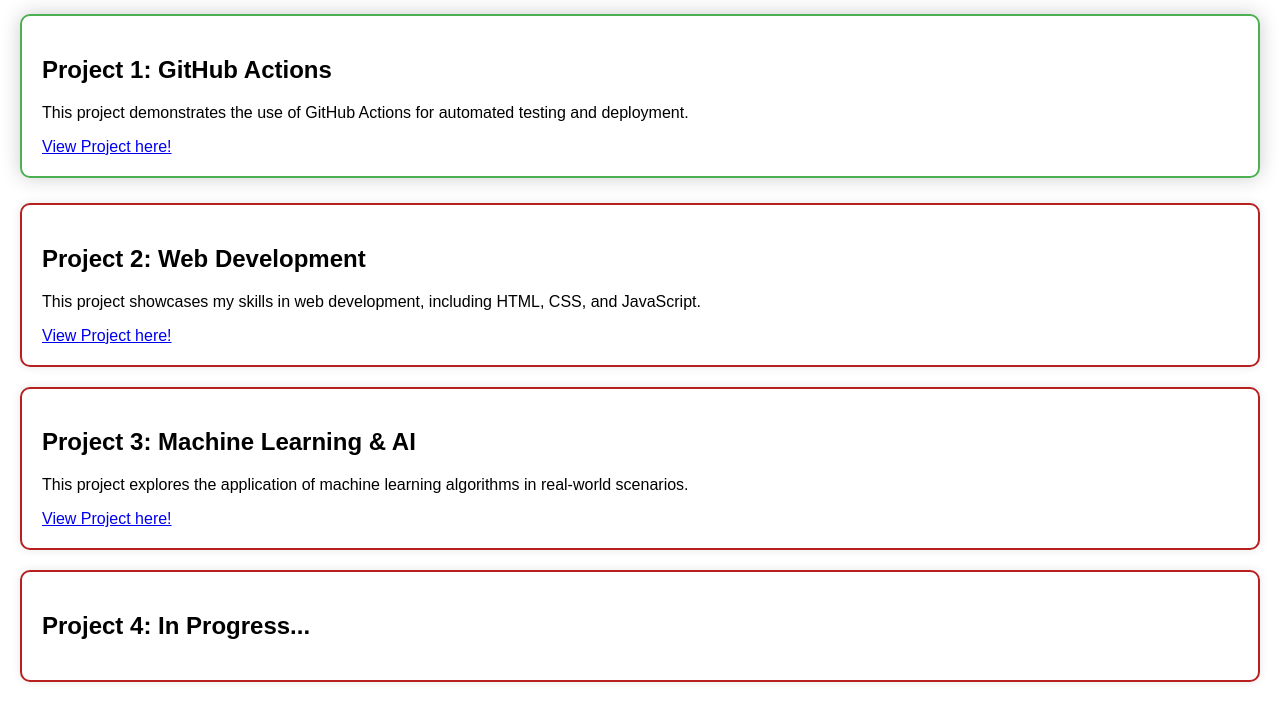
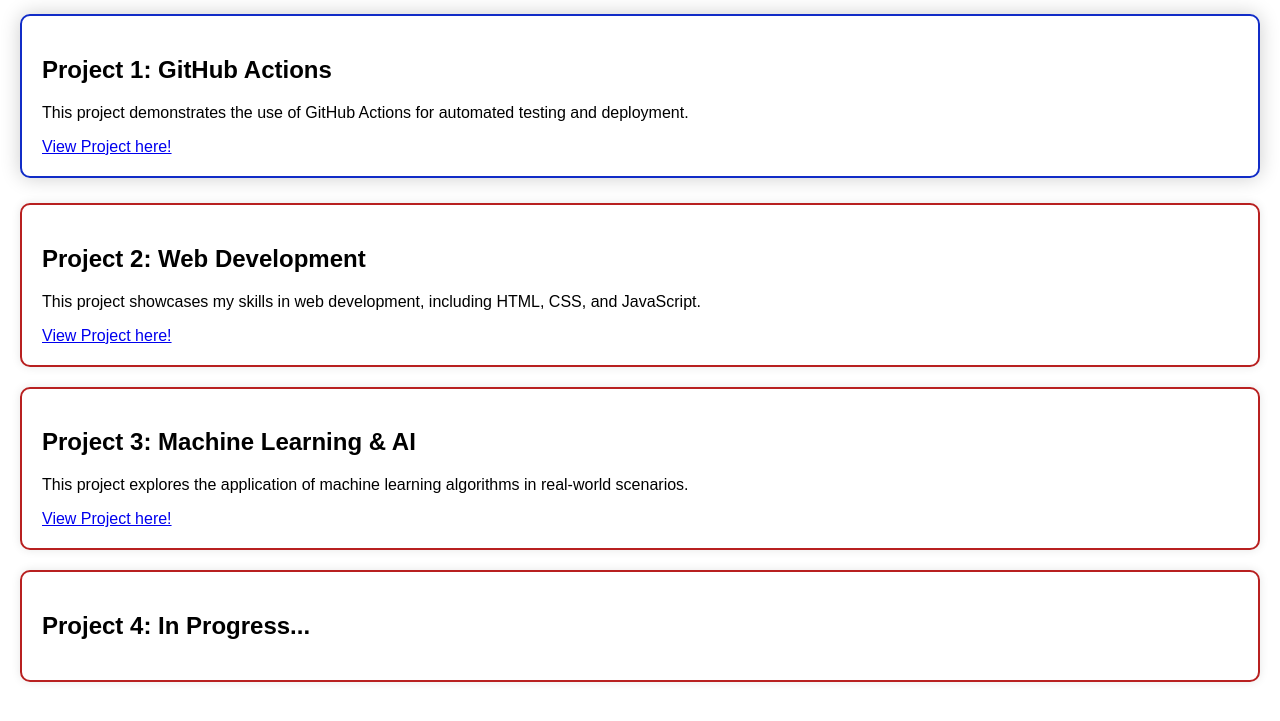
Before and after one commit to saketh-22/gh-deployment-workflow, a plain HTML site: page index.html in a window 1280 px wide. In both pictures the pointer is over the element 640 px from the left and 161 px from the top of the page. Shown: the part 61-782 px from the top of the page. Drawn offline with Linux system fonts and the light colour scheme.

Commit message:
testing again

```diff
--- a/style.css
+++ b/style.css
@@ -16,7 +16,7 @@ h1 {
 
 .project:hover {
   /* Change the border color on hover */
-  border-color: #4CAF50; /* A green color for hover effect */
+  border-color: #112cc7; /* A green color for hover effect */
 
   /* Change the box shadow on hover */
   --box-shadow-hover: 0 0 20px rgba(0, 0, 0, 0.2);
```
Also changed, not shown: 1 other file.
